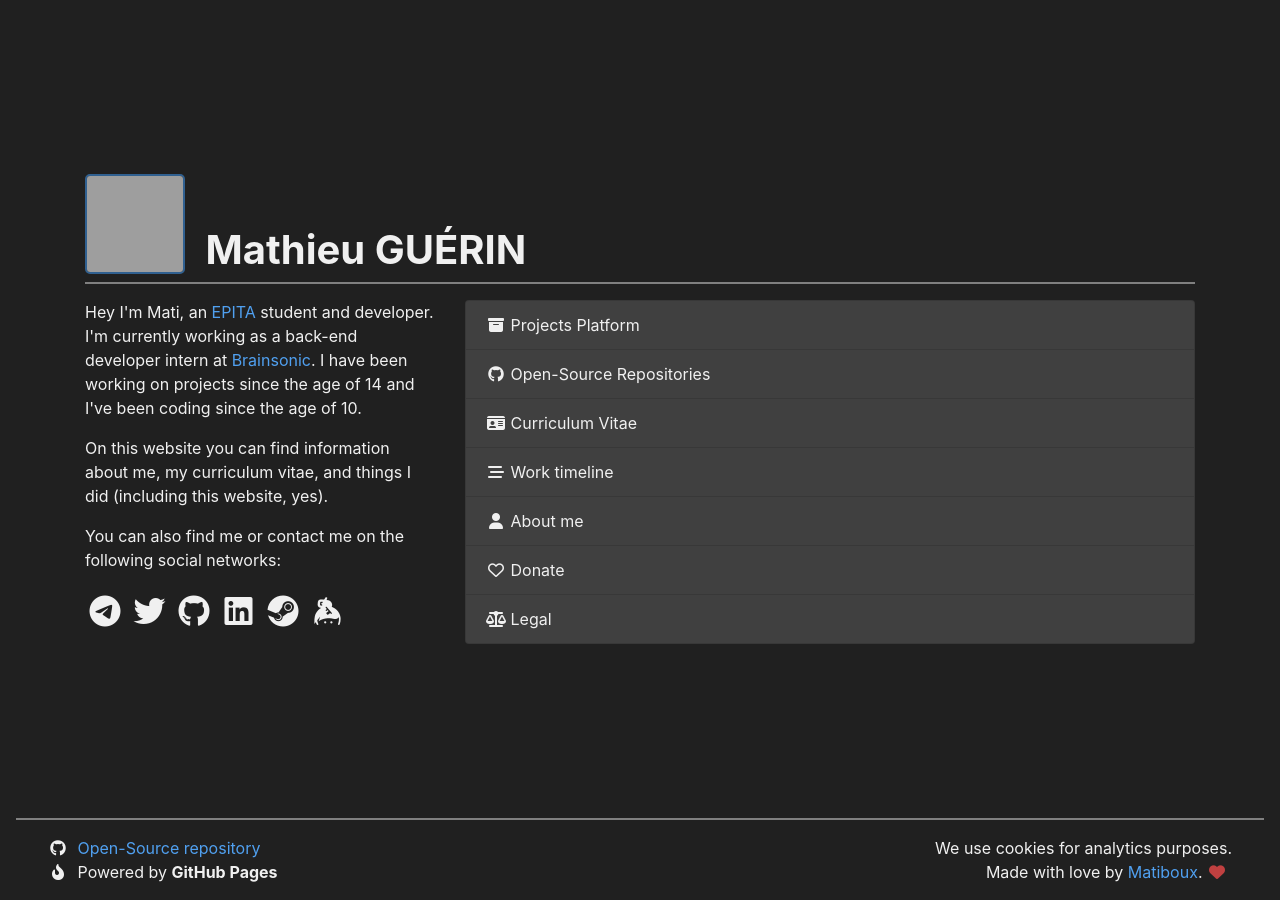
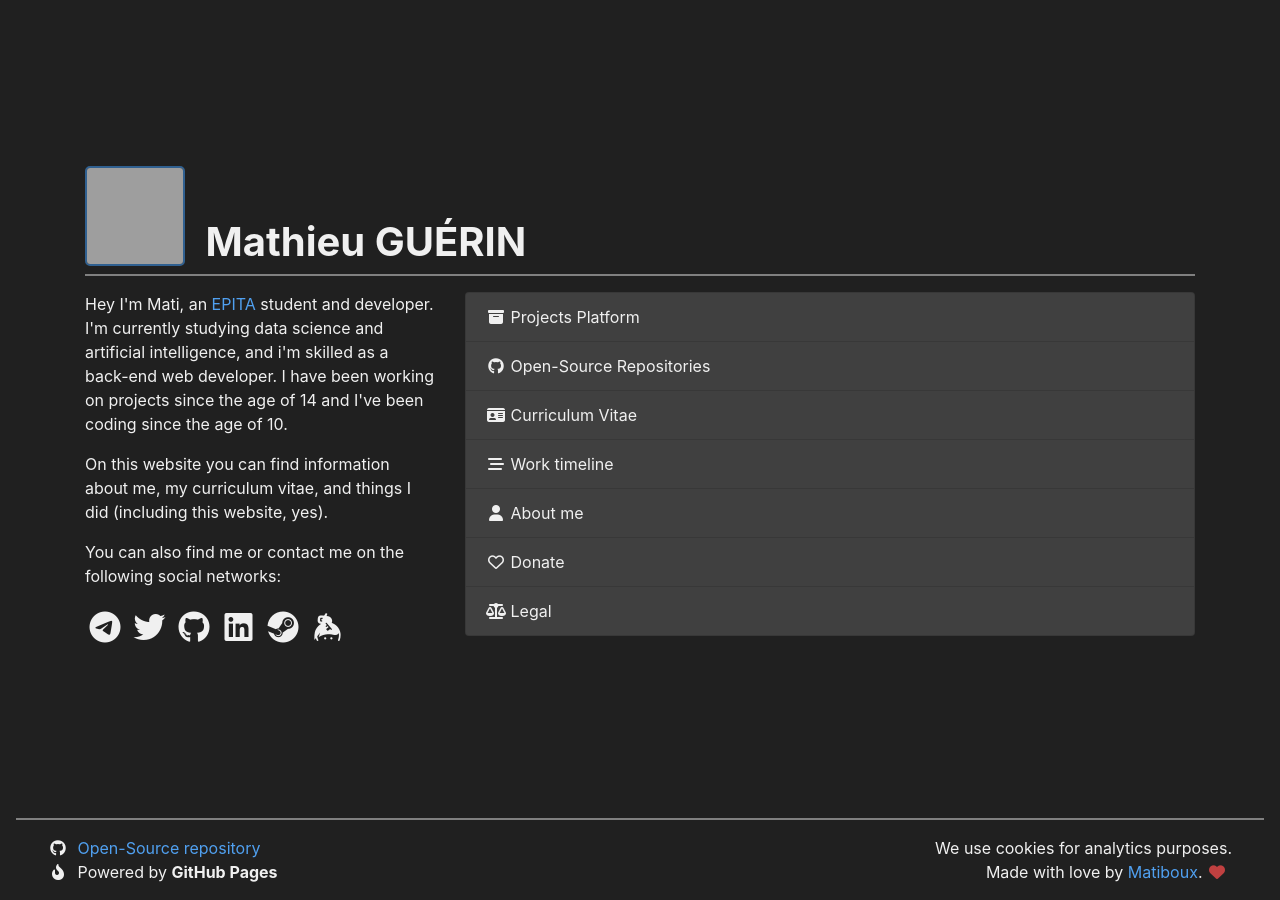
Before and after one commit to matiboux/matiboux.me, a Jekyll site: the page built from index.html, in a window 1280 px wide, cut to the strip 0-900 px from the top of the page. Built offline with Jekyll 4.4.1, drawn with Linux system fonts in a browser that asks for light colours; nearby versions of some CDN libraries; grey boxes are pictures that could not be loaded.

Commit message:
Update index page presentation text

```diff
--- a/index.html
+++ b/index.html
@@ -10,7 +10,7 @@ home: true
 	<div class="col-lg-4 mb-4 mb-lg-0">
 		<p>
 			Hey I'm Mati, an <a href="https://www.epita.fr/">EPITA</a> student and developer.
-			I'm currently working as a back-end developer intern at <a href="https://www.brainsonic.com/">Brainsonic</a>.
+			I'm currently studying data science and artificial intelligence, and i'm skilled as a back-end web developer.
 			I have been working on projects since the age of 14 and I've been coding since the age of 10.
 		</p>
 		<p>
```
